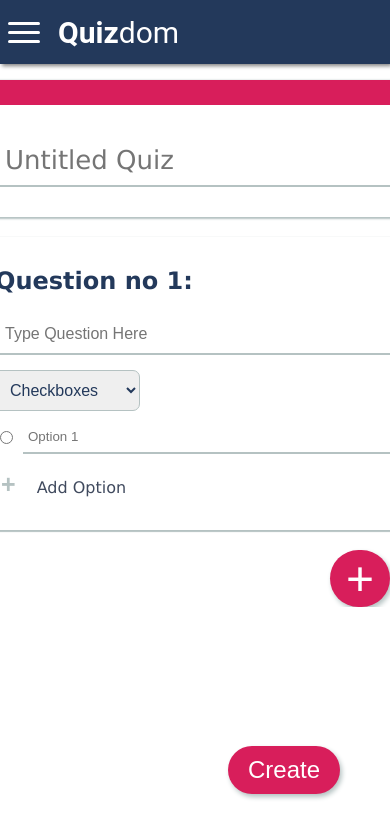
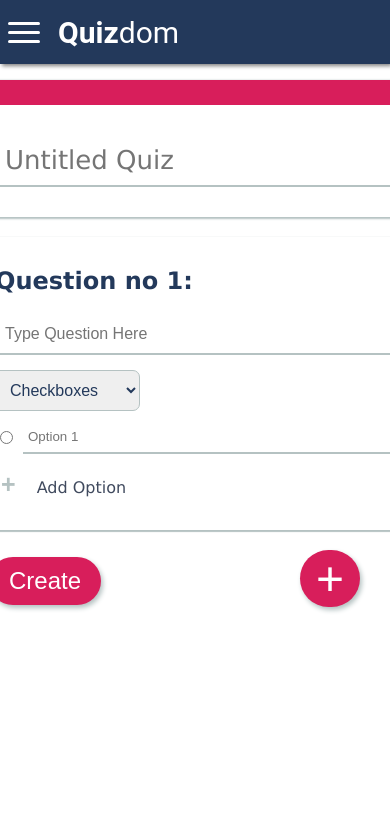
Before and after one commit to andriilysenko-tech/quizdom, a React (Create React App) app: page /create-quiz in a window 390 px wide. Shown: the top 838 px of the page. Built offline with nearby package versions, Linux system fonts and the light colour scheme.

Commit message:
👌 IMPROVE: add and craete button responsive

```diff
--- a/src/screens/CreateQuiz.css
+++ b/src/screens/CreateQuiz.css
@@ -48,6 +48,7 @@
     border: none;
     box-shadow: var(--light-shadow) 2px 3px 5px;
     align-self: flex-end;
+    margin-right: 200px;
 }
 #add-btn:hover, #create-btn:hover{
     background-color: var(--secondary);
@@ -68,6 +69,7 @@
     border-radius: 50px;
     border: none;
     box-shadow: var(--light-shadow) 2px 3px 5px;
+
     position: fixed;
     bottom: 50px;
     right: 50px;
@@ -76,4 +78,11 @@
     .quiz-header{
         width: 420px;
     }
+    #add-btn{
+        margin-right: 30px;
+    }
+    #create-btn{
+        position: relative;
+        margin-right: 200px;
+    }
 }
```
